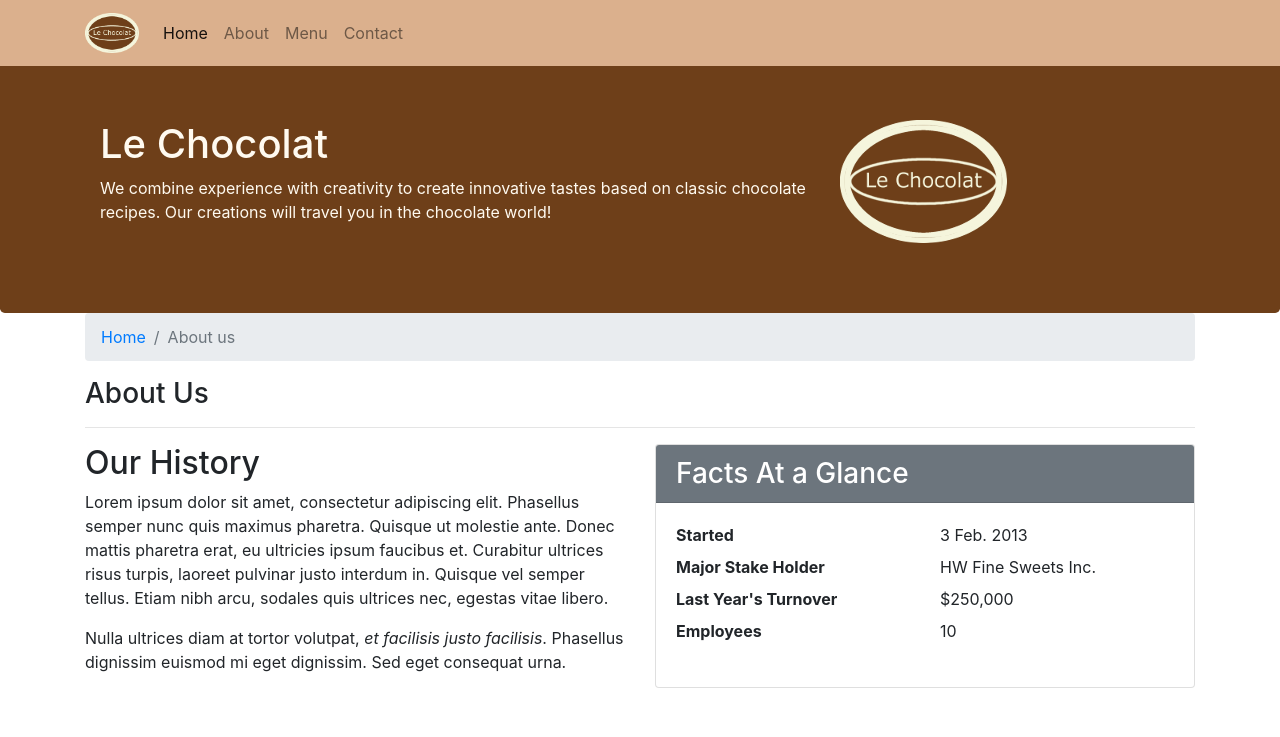
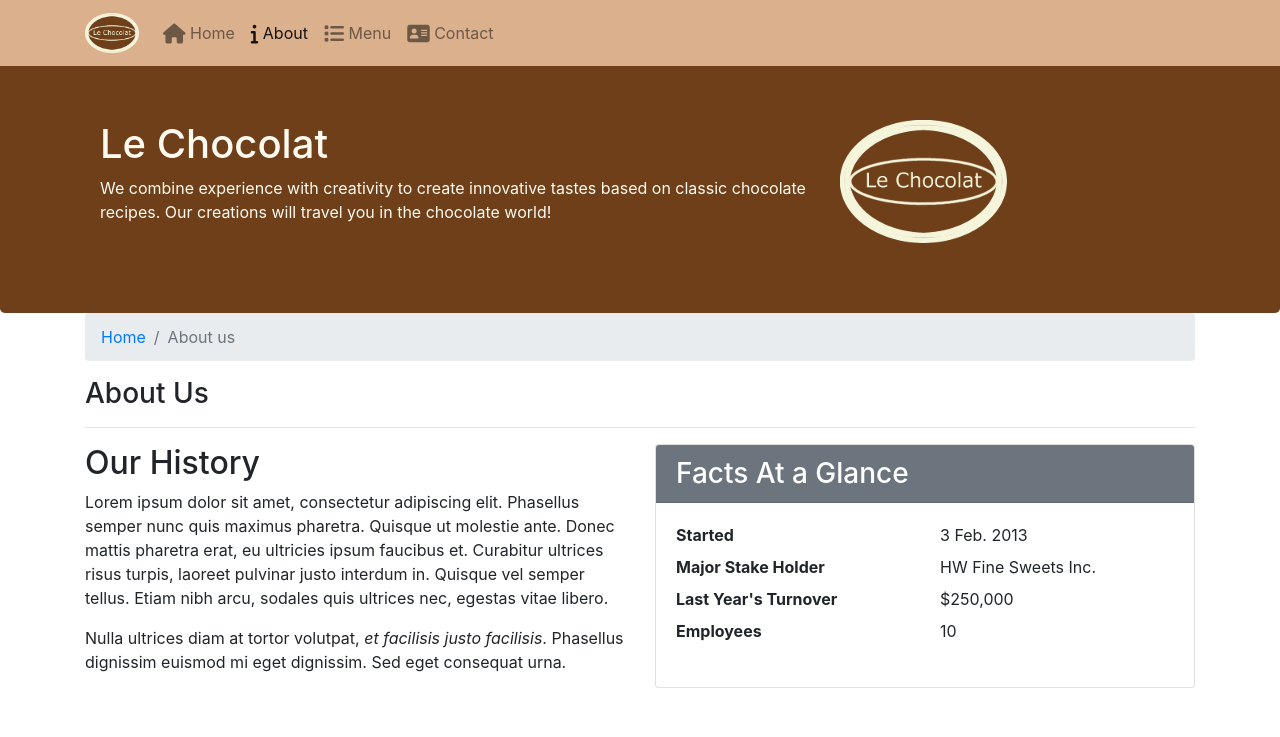
Before and after one commit to mohammedalasly/leChocolat, a plain HTML site: page aboutus.html in a window 1280 px wide. Shown: the top 737 px of the page. Drawn offline with nearby package versions, Linux system fonts and the light colour scheme.

```diff
--- a/aboutus.html
+++ b/aboutus.html
@@ -12,12 +12,13 @@
     <link rel="stylesheet" href="node_modules/bootstrap/dist/css/bootstrap.min.css">
     <title>Le Chocolat</title>
     <link href="css/styles.css" rel="stylesheet">
+    <link rel="stylesheet" href="node_modules/font-awesome/css/font-awesome.min.css">
 
 </head>
 
 
 <body>
-    <nav class="navbar navbar-expand-md navbar-light bg-light fixed-top">
+    <nav class="navbar navbar-expand-md navbar-light bg-light fixed-top ">
         <div class="container">
             <a class="navbar-brand" href="./index.html"><img src="images/logo.png" height="40" width="54"></a>
             <button class="navbar-toggler" type="button" data-toggle="collapse" data-target="#Navbar">
@@ -25,11 +26,18 @@
             </button>
             <div class="collapse navbar-collapse" id="Navbar">
                 <ul class="navbar-nav">
-
-                    <li class="nav-item active"><a class="nav-link" href="./index.html"> Home</a></li>
-                    <li class="nav-item"><a class="nav-link" href="./aboutus.html">About</a></li>
-                    <li class="nav-item"><a class="nav-link" href="#">Menu</a></li>
-                    <li class="nav-item"><a class="nav-link" href="#">Contact</a></li>
+                    <li class="nav-item">
+                        <a class="nav-link" href="./index.html"><span class="fa fa-home fa-lg"></span> Home</a>
+                    </li>
+                    <li class="nav-item active">
+                    <a class="nav-link" href="#"><span class="fa fa-info fa-lg"></span> About</a>
+                    </li>
+                    <li class="nav-item">
+                        <a class="nav-link" href="#"><span class="fa fa-list fa-lg"></span> Menu</a>
+                    </li>
+                    <li class="nav-item">
+                        <a class="nav-link" href="#"><span class="fa fa-address-card fa-lg"></span> Contact</a>
+                    </li>
                 </ul>
             </div>
         </div>
```
Also changed, not shown: index.html (+4 -1 lines).
